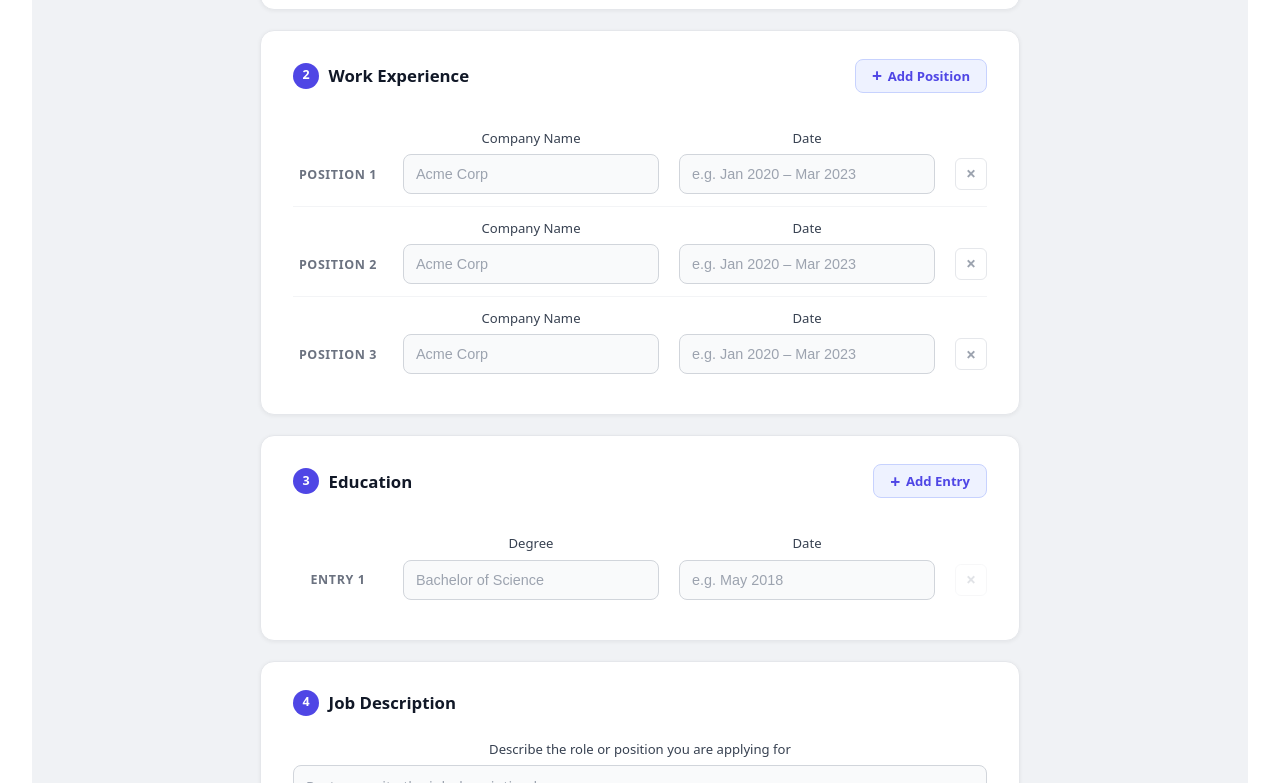
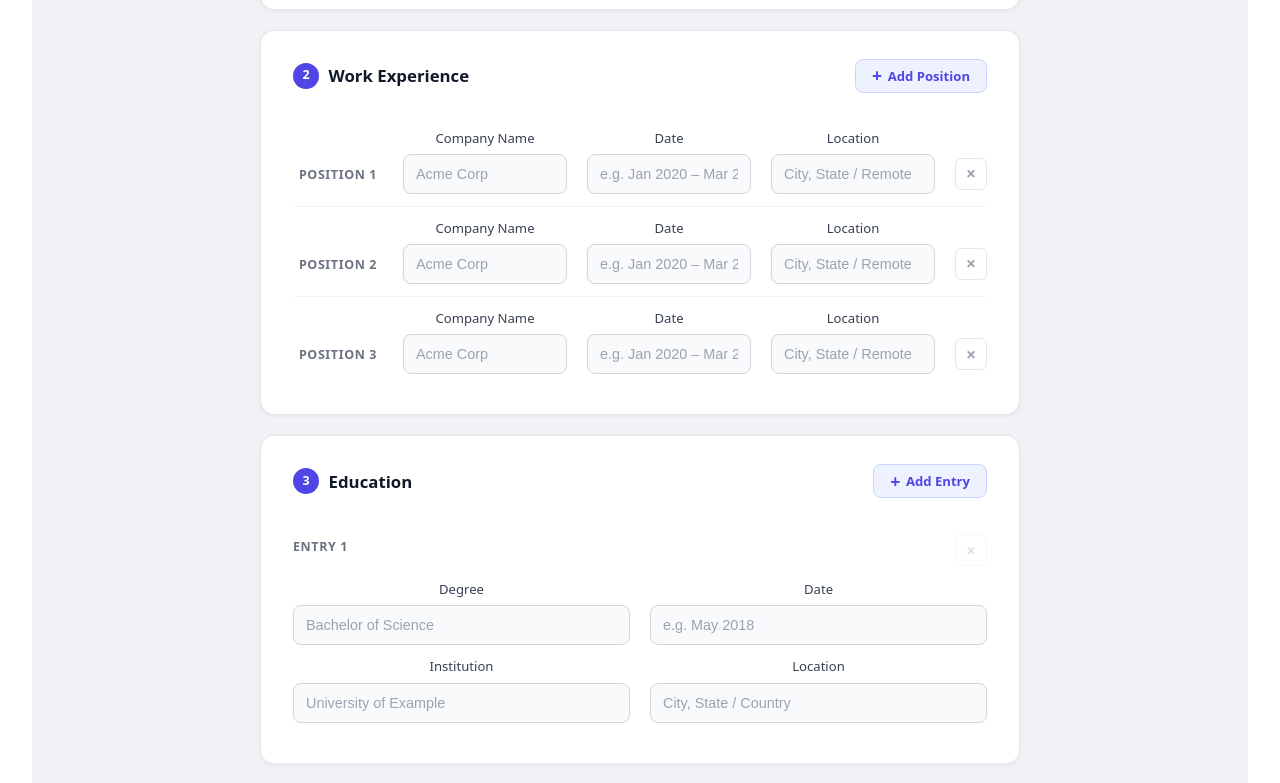
Before and after one commit to akira924/retail-svelte, a Svelte app: page / in a window 1280 px wide. Shown: the part 457-1240 px from the top of the page. Built offline with nearby package versions, Linux system fonts and the light colour scheme.

Commit message:
add location and institution to work experience and education

```diff
--- a/src/App.svelte
+++ b/src/App.svelte
@@ -1,6 +1,6 @@
 <script lang="ts">
-  type WorkEntry = { company: string; date: string };
-  type EducationEntry = { degree: string; date: string };
+  type WorkEntry = { company: string; date: string; location: string };
+  type EducationEntry = { degree: string; date: string; institution: string; location: string };
 
   const STORAGE_KEY = 'profile-form-data';
 
@@ -21,13 +21,13 @@
   let location = $state<string>(saved?.location ?? '');
 
   let workEntries = $state<WorkEntry[]>(saved?.workEntries ?? [
-    { company: '', date: '' },
-    { company: '', date: '' },
-    { company: '', date: '' },
+    { company: '', date: '', location: '' },
+    { company: '', date: '', location: '' },
+    { company: '', date: '', location: '' },
   ]);
 
   function addWork() {
-    workEntries = [...workEntries, { company: '', date: '' }];
+    workEntries = [...workEntries, { company: '', date: '', location: '' }];
   }
 
   function removeWork(index: number) {
@@ -35,11 +35,11 @@
   }
 
   let educationEntries = $state<EducationEntry[]>(saved?.educationEntries ?? [
-    { degree: '', date: '' },
+    { degree: '', date: '', institution: '', location: '' },
   ]);
 
   function addEducation() {
-    educationEntries = [...educationEntries, { degree: '', date: '' }];
+    educationEntries = [...educationEntries, { degree: '', date: '', institution: '', location: '' }];
   }
 
   function removeEducation(index: number) {
@@ -118,6 +118,10 @@
             <label for="work-date-{i}">Date</label>
             <input id="work-date-{i}" type="text" bind:value={entry.date} placeholder="e.g. Jan 2020 – Mar 2023" />
           </div>
+          <div class="field">
+            <label for="work-location-{i}">Location</label>
+            <input id="work-location-{i}" type="text" bind:value={entry.location} placeholder="City, State / Remote" />
+          </div>
           <button
             class="btn-remove"
             type="button"
@@ -141,8 +145,18 @@
         </button>
       </div>
       {#each educationEntries as entry, i}
-        <div class="row-grid row-divider">
+        <div class="row-edu row-divider">
+          <div class="row-edu-top">
             <div class="row-label">Entry {i + 1}</div>
+            <button
+              class="btn-remove"
+              type="button"
+              title="Remove entry"
+              disabled={educationEntries.length === 1}
+              on:click={() => removeEducation(i)}
+            >×</button>
+          </div>
+          <div class="edu-fields">
             <div class="field">
               <label for="degree-{i}">Degree</label>
               <input id="degree-{i}" type="text" bind:value={entry.degree} placeholder="Bachelor of Science" />
@@ -151,13 +165,15 @@
               <label for="edu-date-{i}">Date</label>
               <input id="edu-date-{i}" type="text" bind:value={entry.date} placeholder="e.g. May 2018" />
             </div>
-          <button
-            class="btn-remove"
-            type="button"
-            title="Remove entry"
-            disabled={educationEntries.length === 1}
-            on:click={() => removeEducation(i)}
-          >×</button>
+            <div class="field">
+              <label for="edu-institution-{i}">Institution</label>
+              <input id="edu-institution-{i}" type="text" bind:value={entry.institution} placeholder="University of Example" />
+            </div>
+            <div class="field">
+              <label for="edu-location-{i}">Location</label>
+              <input id="edu-location-{i}" type="text" bind:value={entry.location} placeholder="City, State / Country" />
+            </div>
+          </div>
         </div>
       {/each}
     </section>
@@ -264,10 +280,27 @@
 
   .row-grid {
     display: grid;
-    grid-template-columns: 90px 1fr 1fr 32px;
+    grid-template-columns: 90px 1fr 1fr 1fr 32px;
     gap: 0.75rem 1.25rem;
     align-items: end;
     padding: 0.75rem 0;
+  }
+
+  .row-edu {
+    padding: 0.75rem 0;
+  }
+
+  .row-edu-top {
+    display: flex;
+    align-items: center;
+    justify-content: space-between;
+    margin-bottom: 0.6rem;
+  }
+
+  .edu-fields {
+    display: grid;
+    grid-template-columns: 1fr 1fr;
+    gap: 0.75rem 1.25rem;
   }
 
   .row-divider + .row-divider {
@@ -430,5 +463,9 @@
       grid-column: 1 / -1;
       padding-bottom: 0;
     }
+
+    .edu-fields {
+      grid-template-columns: 1fr;
+    }
   }
 </style>
```
Lines whose indentation alone changed are shown as unchanged.
